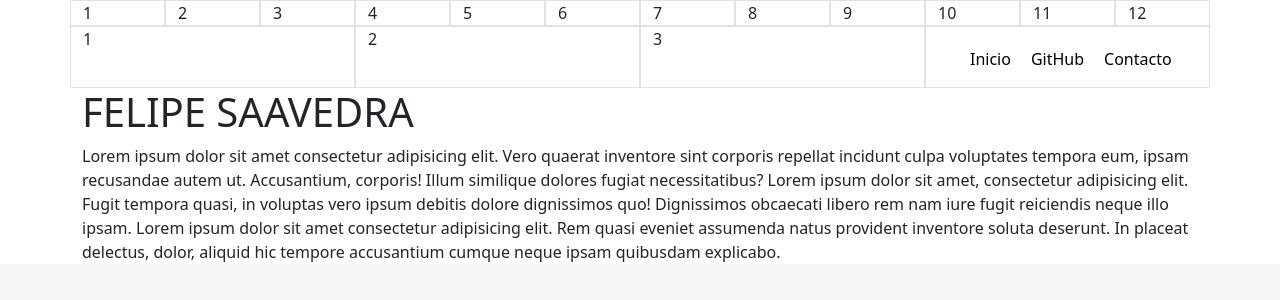
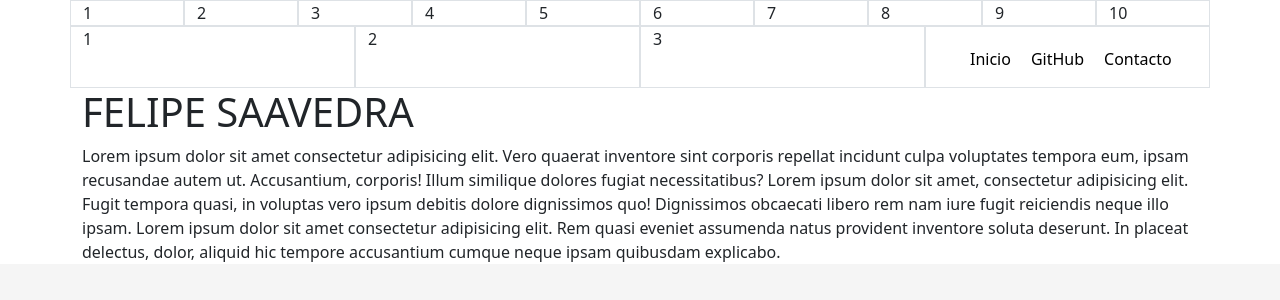
Before and after one commit to felipesaavedram/miweb, a plain HTML site: page index.html in a window 1280 px wide. Drawn offline with nearby package versions, Linux system fonts and the light colour scheme.

Commit message:
se eliminan 2 columnas del row

```diff
--- a/index.html
+++ b/index.html
@@ -32,8 +32,6 @@
                 <div class="col border">8</div>
                 <div class="col border">9</div>
                 <div class="col border">10</div>
-                <div class="col border">11</div>
-                <div class="col border">12</div>
             </div>
         </div>
         <div class=container>
```
